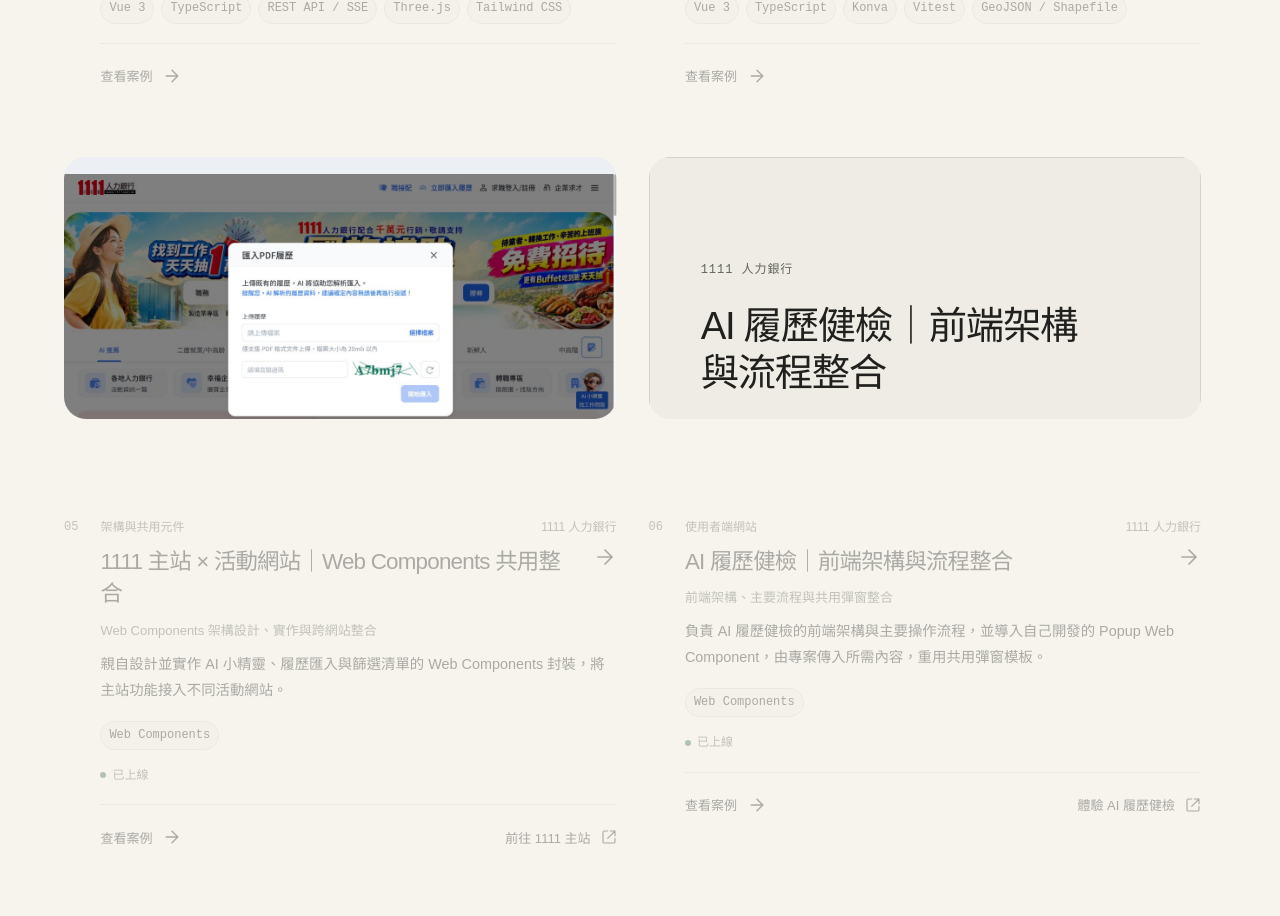
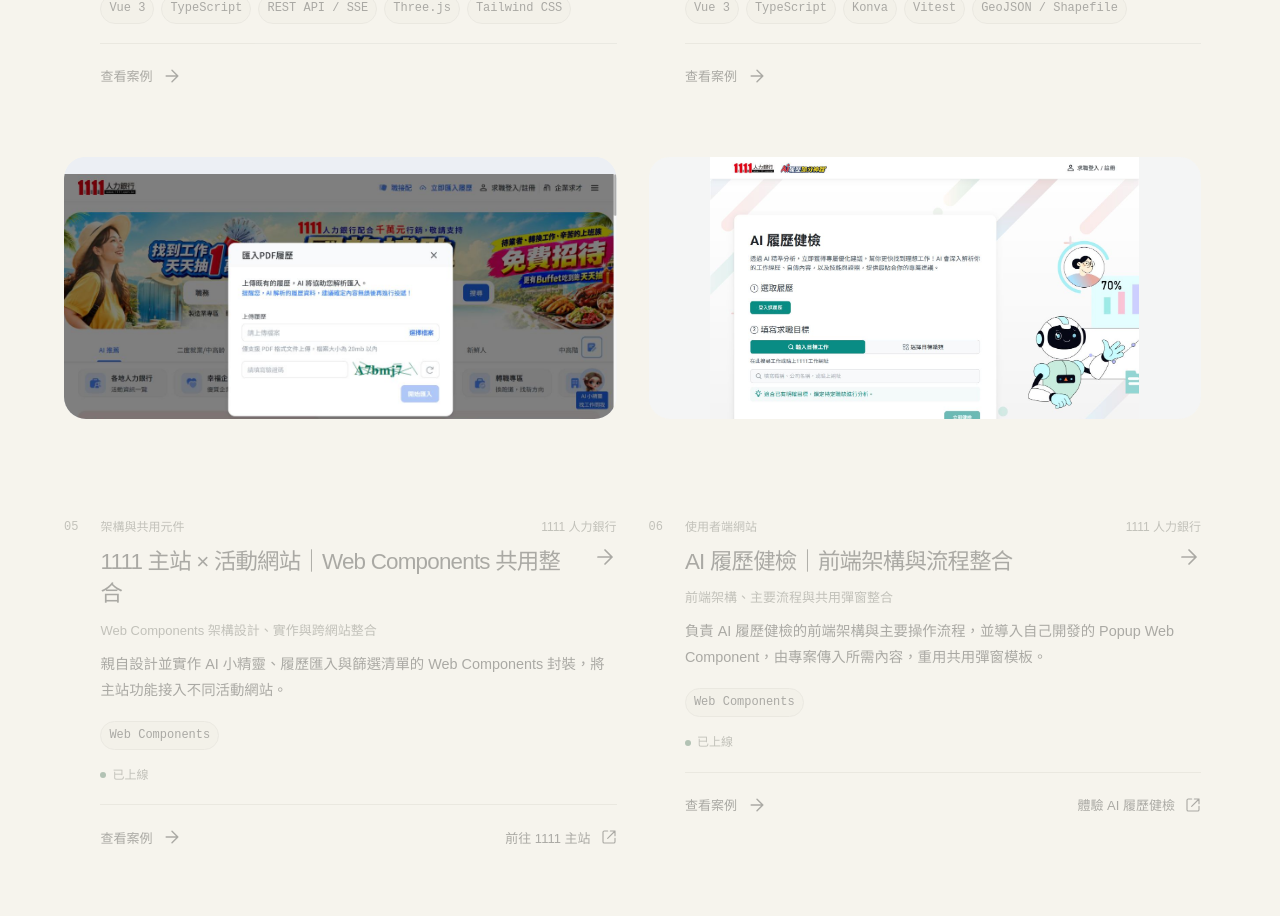
Before and after one commit to benHung1/ben-hung-portfolio, a Nuxt app: page /work in a window 1280 px wide. Shown: the part 1999-2915 px from the top of the page. Built offline with nearby package versions, Linux system fonts and the light colour scheme.

Commit message:
feat: add actual website cover for AI resume case

```diff
--- a/app/data/projectCatalog.ts
+++ b/app/data/projectCatalog.ts
@@ -96,6 +96,12 @@
     requiresLogin: false,
     liveUrl: 'https://events.1111.com.tw/ai-resume-check/',
     relatedSlugs: ['main-site-components'],
+    cover: {
+      src: '/covers/ai-resume-check.png',
+      fit: 'contain',
+      position: '50% 50%',
+      background: '#f4f5f5',
+    },
     content: {
       zh: {
         title: 'AI 履歷健檢｜前端架構與流程整合',
@@ -120,6 +126,7 @@
           },
         ],
         liveLabel: '體驗 AI 履歷健檢',
+        coverAlt: '1111 AI 履歷健檢網站的履歷選取與求職目標設定畫面',
         relatedNote: '更多跨網站元件封裝與接入經驗，見「1111 主站 × 活動網站｜Web Components 共用整合」。',
       },
       en: {
@@ -145,6 +152,7 @@
           },
         ],
         liveLabel: 'Try AI Resume Check',
+        coverAlt: '1111 AI Resume Check website showing resume selection and job-target setup',
         relatedNote: 'For more cross-site component packaging and integration work, see “1111 Main Site × Campaign Sites — Shared Web Components.”',
       },
     },
```
Also changed, not shown: public/covers/ai-resume-check.png (added).
